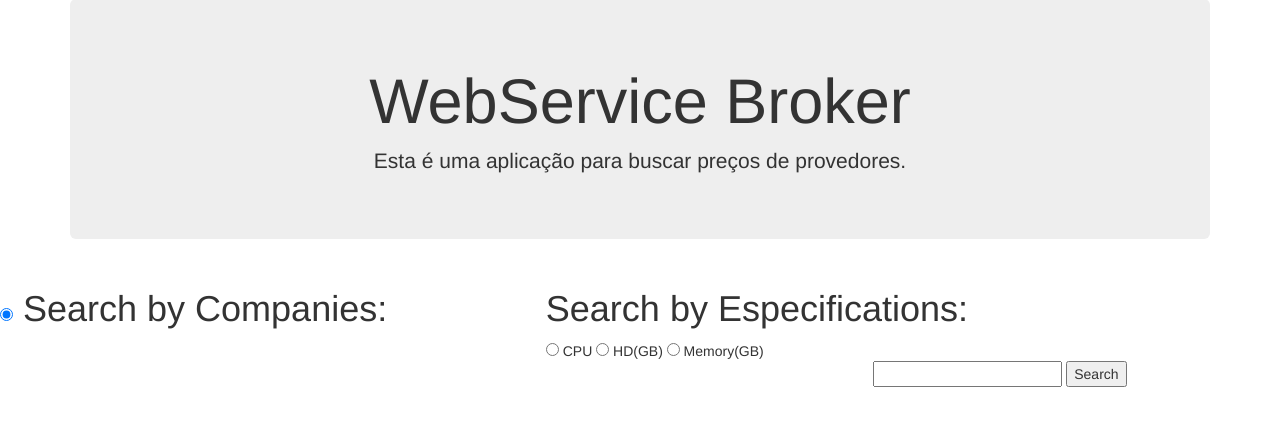
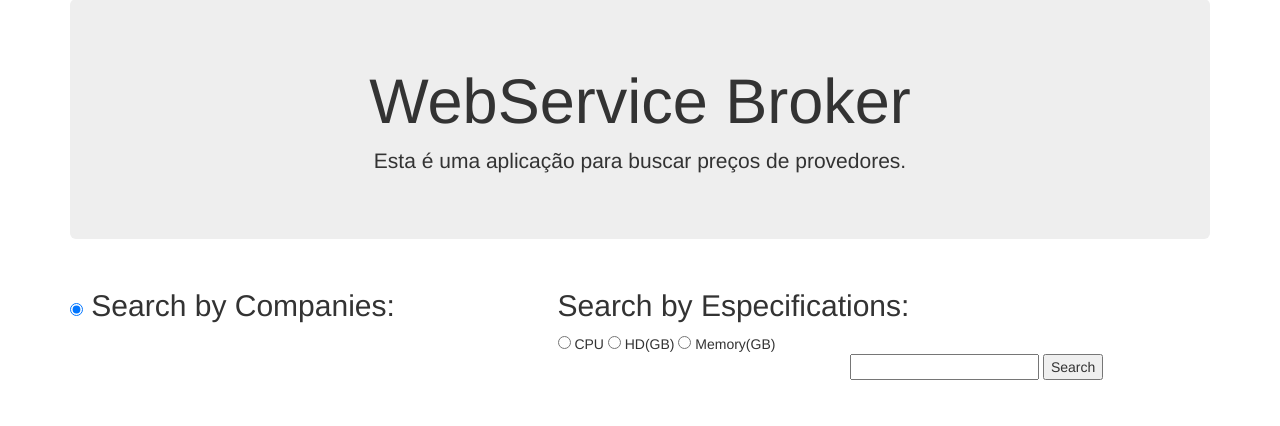
Before and after one commit to lcschv/Desafio, a Django app: page / in a window 1280 px wide. Shown: the part 61-487 px from the top of the page. Run offline with Django 3.2, Linux system fonts and the light colour scheme; some libraries are stand-ins or nearby versions.

Commit message:
Last details fixed.

```diff
--- a/Desafio/templates/search_form.html
+++ b/Desafio/templates/search_form.html
@@ -30,13 +30,14 @@
         <p align="center">Esta é uma aplicação para buscar preços de provedores.</p>
       </div>
     </div>
+    <div class="container">
     <div class="row">
     <form action="/search/" method="get">
      <div class="col-md-4">
-      <h1><input type="radio" name="choice" value="Company" checked> Search by Companies:</h1>
+      <h2><input type="radio" name="choice" value="Company" checked> Search by Companies:</h2>
 	 </div>
 	 <div class="col-md-6 col-md-offset-1" >
-	  <h1>Search by Especifications:</h1>
+	  <h2>Search by Especifications:</h2>
 	  <input type="radio" name="choice" value="CPU"> CPU
 	  <input type="radio" name="choice" value="HD"> HD(GB)
 	  <input type="radio" name="choice" value="Memory"> Memory(GB)<br>
@@ -47,5 +48,6 @@
     </div>
     </form>
     </div>
+    </div>
 </body>
 </html>
```
